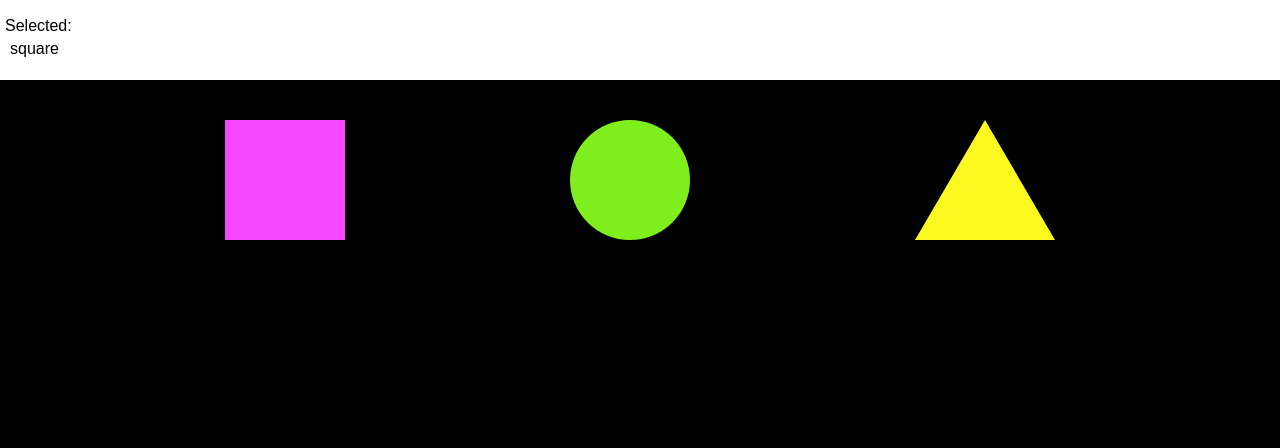
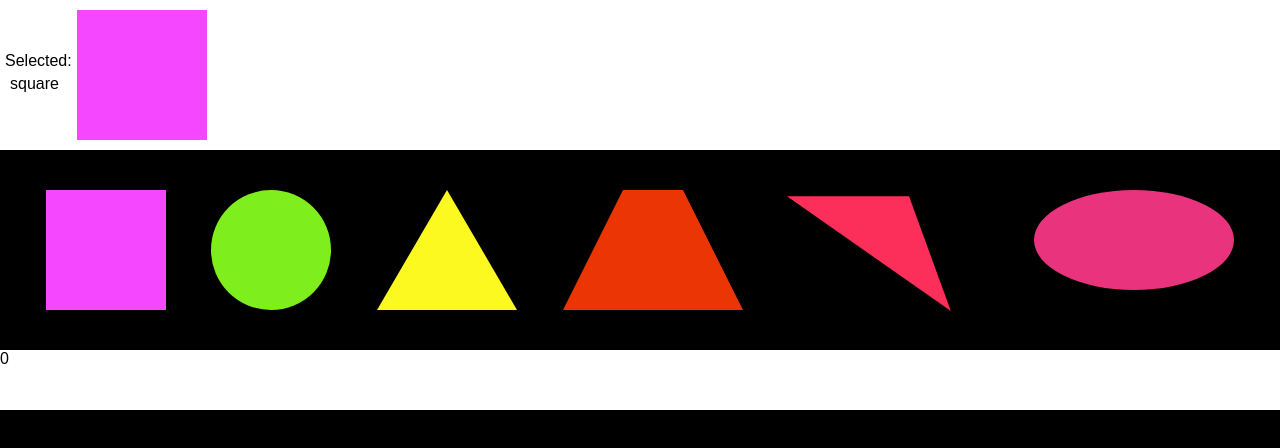
Before and after one commit to AidanFarhi/shape-selector, a React (Create React App) app: page / in a window 1280 px wide. Shown: the top 448 px of the page. Built offline with nearby package versions, Linux system fonts and the light colour scheme.

Commit message:
added some header functionality and a footer

```diff
--- a/src/App.js
+++ b/src/App.js
@@ -5,7 +5,8 @@ class Selector extends Component {
   constructor(){
     super()
     this.state = {
-      selectedShape: 'square'
+      selectedShape: 'square',
+      count: 0
     }
 
   }
@@ -16,6 +17,12 @@ class Selector extends Component {
     })
   }
 
+  shapeCount = () => {
+    this.setState({
+      count: this.state.count + 1
+    })
+  }
+
   render() {
     return (
       <div className='container'>
@@ -23,11 +30,18 @@ class Selector extends Component {
           <div>Selected:
             <div>{this.state.selectedShape}</div>
           </div>
+          <Shape id='top-shape' shape={this.state.selectedShape}/>
         </div>
         <div className='shape-list'>
-        <Shape shape='square'selectShape={this.selectShape}/>
-        <Shape shape='circle'selectShape={this.selectShape}/>
-        <Shape shape='triangle'selectShape={this.selectShape}/>
+          <Shape shape='square'selectShape={this.selectShape}/>
+          <Shape shape='circle'selectShape={this.selectShape}/>
+          <Shape shape='triangle'selectShape={this.selectShape}/>
+          <Shape shape='trapezium'selectShape={this.selectShape}/>
+          <Shape shape='star'selectShape={this.selectShape}/>
+          <Shape shape='oval'selectShape={this.selectShape}/>
+        </div>
+        <div className='footer'>
+          <div>{this.state.count}</div>
         </div>
       </div>
     )
--- a/src/Shape.js
+++ b/src/Shape.js
@@ -3,6 +3,7 @@ import React from 'react'
 const Shape = (props) => {
     const shape = props.shape
     const selectShape = props.selectShape
+    const shapeCount = props.shapeCount
     return (
         <div className={shape} onClick={()=> selectShape(shape)}/>
     )
--- a/src/index.css
+++ b/src/index.css
@@ -19,7 +19,7 @@ body {
 .navbar {
   flex-grow: 1;
   max-height: 10%;
-  min-height: 40px;
+  min-height: 150px;
   background-color: white;
   color: black;
   display: flex;
@@ -34,6 +34,7 @@ body {
 }
 .shape-list div {
   margin-top: 40px;
+  margin-bottom: 40px;
   transition: all 1s ease;
 }
 .clicked {
@@ -144,3 +145,7 @@ body {
     -ms-transform: rotate(-70deg);
     -o-transform: rotate(-70deg);
 }
+.footer {
+  height: 60px;
+  background-color: white;
+}
```
